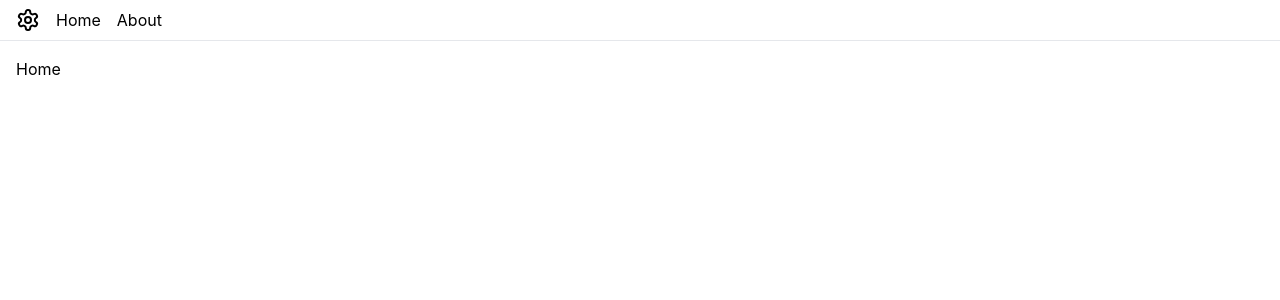
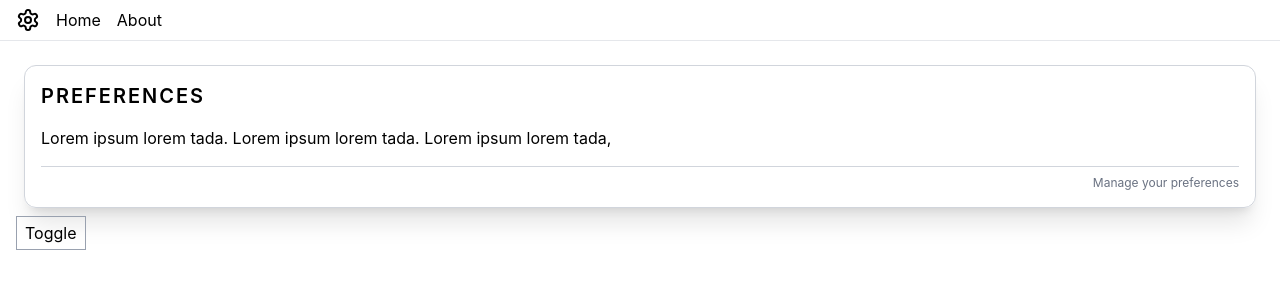
Before and after one commit to srutz/vueimagetools, a Vue app: page / in a window 1280 px wide. Shown: the top 300 px of the page. Built offline with nearby package versions, Linux system fonts and the light colour scheme.

Commit message:
added carpanel component

```diff
--- /dev/null
+++ b/src/components/CardPanel.vue
@@ -0,0 +1,19 @@
+<script setup lang="ts">
+interface PropsType {  // definiere unsere eigenschaften
+    heading: string
+    footer?: string
+    collapsed?: boolean
+}
+const { heading, footer = "Default footer text" } = defineProps<PropsType>()
+</script>
+<template>
+    <div class="flex flex-col gap-4 border border-gray-300 shadow-xl p-4 m-2 rounded-xl">
+        <div class="font-semibold text-xl uppercase tracking-widest">{{ heading }}</div>
+        <template v-if="!collapsed">
+            <slot ></slot>
+            <div class="text-right pt-2 text-xs text-gray-500 border-gray-300 border-t">
+                {{ footer }}
+            </div>
+        </template>
+    </div>
+</template>
--- a/src/components/views/HomeView.vue
+++ b/src/components/views/HomeView.vue
@@ -1,5 +1,17 @@
-<script setup lang="ts"></script>
+<script setup lang="ts">
+import { ref } from "vue";
+import CardPanel from "../CardPanel.vue";
+const collapsed = ref(false)
+</script>
 
 <template>
-  <main>Home</main>
+  <main>
+    <CardPanel heading="Preferences" :collapsed="collapsed" footer="Manage your preferences">
+      Lorem ipsum lorem tada.
+      Lorem ipsum lorem tada.
+      Lorem ipsum lorem tada,
+      </CardPanel>
+      <button class="px-2 py-1 border border-gray-400 cursor-pointer"
+        @click="collapsed = !collapsed">Toggle</button>
+  </main>
 </template>
```
